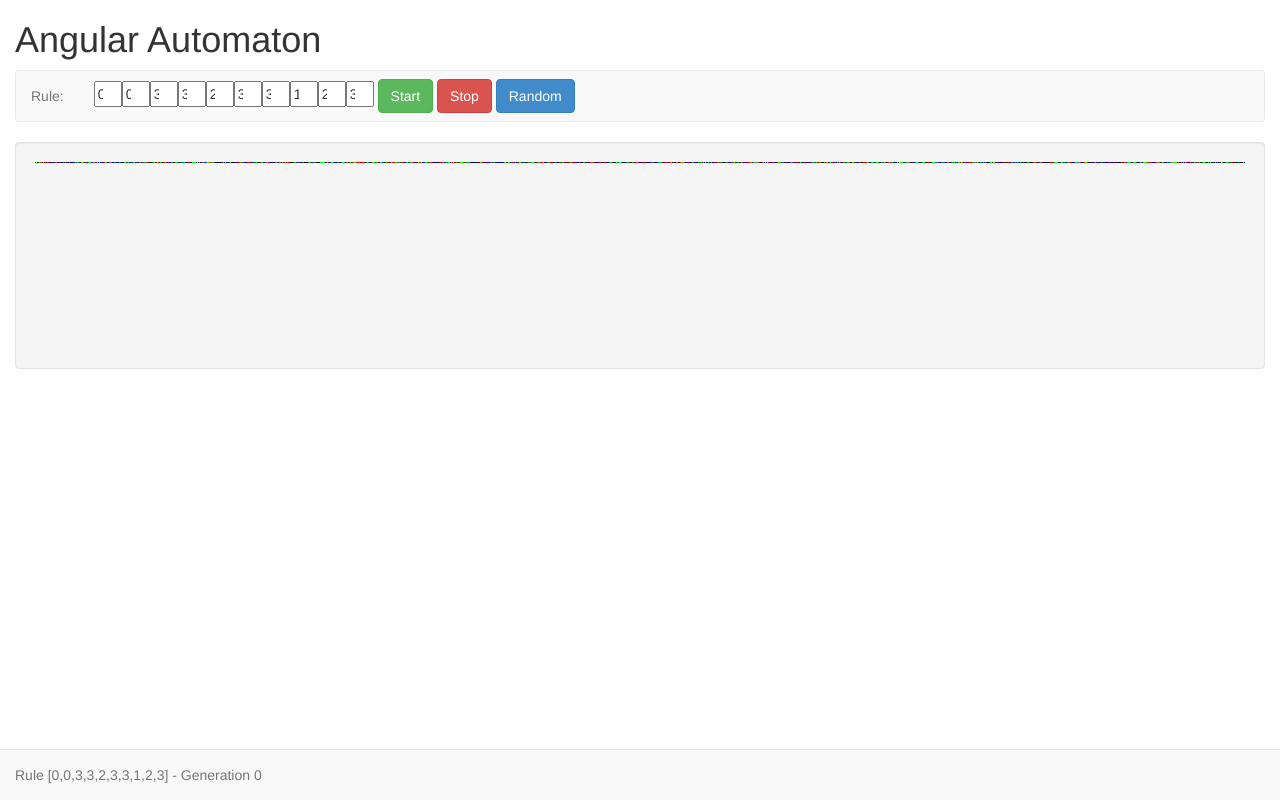
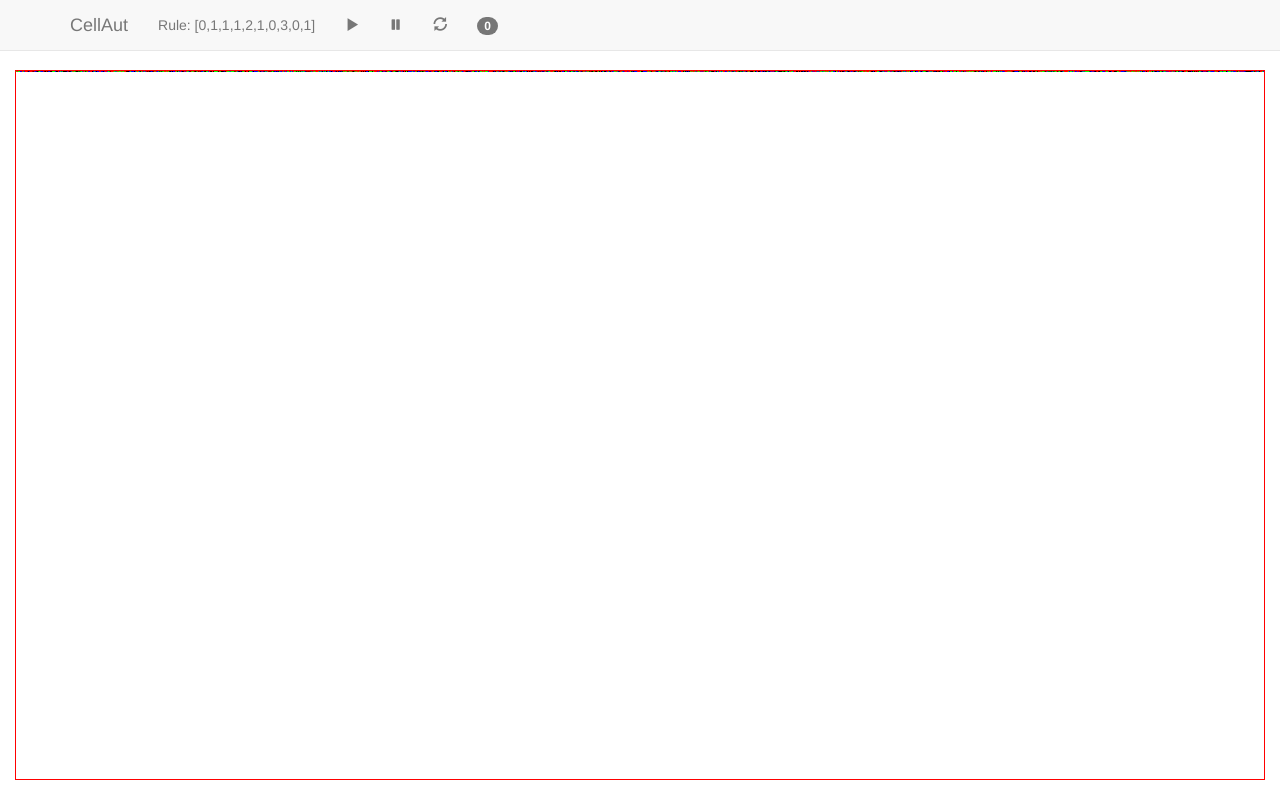
Before and after one commit to hindsholm/cellaut, a website: page app/index.html in a window 1280 px wide. Drawn offline with Linux system fonts and the light colour scheme.

Commit message:
Cleaned up

```diff
--- /dev/null
+++ b/app/app.js
@@ -0,0 +1,3 @@
+/*global angular: false */
+
+angular.module('CellAutApp', ['ui.bootstrap']);
--- /dev/null
+++ b/app/cellaut-controller.js
@@ -0,0 +1,34 @@
+/*global angular: false */
+
+angular.module('CellAutApp')
+
+    .controller('CellAutCtrl', function ($scope, $timeout, $window, cellaut) {
+        'use strict';
+
+        var timer;
+
+        function onTimeout() {
+            cellaut.nextGeneration();
+            timer = $timeout(onTimeout, 50);
+        }
+
+        $scope.start = function () {
+            if (!timer) {
+                timer = $timeout(onTimeout, 50);
+            }
+        };
+
+        $scope.stop = function () {
+            if (timer) {
+                $timeout.cancel(timer);
+                timer = null;
+            }
+        };
+
+        $scope.$on("destroy", function () {
+            $scope.stop();
+        });
+
+        $scope.cellaut = cellaut;
+
+    });
--- /dev/null
+++ b/app/cellaut-directive.js
@@ -0,0 +1,64 @@
+/*global angular: false */
+
+angular.module('CellAutApp')
+
+    .directive('cellaut', function ($window) {
+        'use strict';
+
+        return {
+            restrict: 'A',
+            scope: {
+                model : '='
+            },
+            link: function (scope, element, atttributes) {
+                var canvas = element[0],  // gets the DOM element from Angular's element
+                    context = canvas.getContext('2d');
+
+                function resize() {
+                    canvas.width = element.parent().prop('clientWidth');
+                    canvas.height = element.parent().prop('clientHeight');
+                    scope.model.resize(canvas.width);
+                }
+
+                function scroll() {
+                    var imageData = context.getImageData(0, 1, canvas.width, canvas.height - 1);
+                    context.putImageData(imageData, 0, 0);
+                }
+
+                function drawLine() {
+                    var model = scope.model, y, imageData, data, n, i, cell;
+                    if (model.generation >= canvas.height) {
+                        scroll();
+                    }
+                    y = Math.min(model.generation, canvas.height - 1);
+                    imageData = context.getImageData(0, y, canvas.width, 1);
+                    data = imageData.data;
+                    n = data.length;
+                    for (i = 0; i < n; i += 4) {
+                        cell = model.cells[i / 4];
+                        data[i] = (cell === 1) ? 255 : 0;
+                        data[i + 1] = (cell === 2) ? 255 : 0;
+                        data[i + 2] = (cell === 3) ? 255 : 0;
+                        data[i + 3] = 255;
+                    }
+                    context.putImageData(imageData, 0, y);
+                }
+
+                scope.$watch('model.generation', function (newValue, oldValue) {
+                    // console.log('Model change, generation = ' + scope.model.generation);
+                    drawLine();
+                });
+
+                angular.element($window).on('resize', function () {
+                    scope.$apply(function () {
+                        resize();
+                    });
+                });
+
+                resize();
+                scope.model.init(canvas.width);
+            }
+
+        };
+
+    });
--- /dev/null
+++ b/app/cellaut-service.js
@@ -0,0 +1,47 @@
+/*jslint plusplus: true */
+/*global angular: false */
+
+angular.module('CellAutApp')
+
+    .service('cellaut', function () {
+        'use strict';
+        this.rule = [];
+        this.cells = [];
+        this.size = 0;
+        this.generation = 0;
+
+        this.init = function (size) {
+            this.size = size;
+            this.generation = 0;
+            this.randomRule();
+            this.resize();
+        };
+
+        this.nextGeneration = function () {
+            var prev = 0, cur, i;
+            for (i = 0; i < this.size - 1; i++) {
+                cur = this.rule[prev + this.cells[i] + this.cells[i + 1]];
+                prev = this.cells[i];
+                this.cells[i] = cur;
+            }
+            this.cells[this.size - 1] = this.rule[prev + this.cells[this.size - 1]];
+            this.generation += 1;
+        };
+
+        this.resize = function () {
+            var i;
+            if (this.cells.length < this.size) {
+                for (i = this.cells.length; i < this.size; ++i) {
+                    this.cells[i] = Math.floor(4 * Math.random());
+                }
+            }
+        };
+
+        this.randomRule = function () {
+            var i;
+            for (i = 0; i < 10; ++i) {
+                this.rule[i] = Math.floor(4 * Math.random());
+            }
+        };
+
+    });
--- a/app/css/app.css
+++ b/app/css/app.css
@@ -1,7 +1,23 @@
+html, body {
+    height: 100%;
+}
+
+body {
+    padding-top: 70px;
+}
+
+.fill {
+    height: 100%;
+    width: 100%;
+    padding-bottom: 20px;
+}
 
 canvas {
+    width: 100%;
     height: 100%;
-    width: 100%;
+    min-height: 100%;
+    display: block;
+    border: 1px solid #f00;
 }
 
 input.cellvalue {
--- a/app/index.html
+++ b/app/index.html
@@ -1,5 +1,6 @@
 <!DOCTYPE html>
 <html lang="en" ng-app="CellAutApp">
+
 <head>
     <meta charset="utf-8">
     <meta http-equiv="X-UA-Compatible" content="IE=edge">
@@ -8,36 +9,43 @@
     <link href="css/bootstrap.min.css" rel="stylesheet">
     <link href="css/app.css" rel="stylesheet">
 </head>
+
 <body ng-controller="CellAutCtrl">
 
-        <div class="container-fluid">
-
-            <h1>Angular Automaton</h1>
-
-            <nav class="navbar navbar-default" role="navigation">
-                <p class="navbar-text">Rule:</p>
-                <form class="navbar-form navbar-left" role="search">
-                    <input ng-repeat="num in cellaut.rule track by $index"
-                           ng-model="cellaut.rule[$index]"
-                           class="cellvalue" type="number" min="0" max="3" cellvalue />
-                    <button class="btn btn-success" ng-click="start()">Start</button>
-                    <button class="btn btn-danger" ng-click="stop()">Stop</button>
-                    <button class="btn btn-primary" ng-click="cellaut.randomize()">Random</button>
-                </form>
-            </nav>
-
-            <div class="well canvas-container">
-                <canvas cellaut model="cellaut"></canvas>
+    <div class="navbar navbar-default navbar-fixed-top" role="navigation">
+        <div class="container">
+            <div class="navbar-header">
+                <button type="button" class="navbar-toggle collapsed" data-toggle="collapse" data-target=".navbar-collapse">
+                    <span class="sr-only">Toggle navigation</span>
+                    <span class="icon-bar"></span>
+                    <span class="icon-bar"></span>
+                    <span class="icon-bar"></span>
+                </button>
+                <a class="navbar-brand" href="#">CellAut</a>
+            </div>
+            <div class="navbar-collapse collapse">
+                <p class="navbar-text">Rule: {{cellaut.rule}}</p>
+                <ul class="nav navbar-nav">
+                    <li><a href="#" ng-click="start()"><span class="glyphicon glyphicon-play"></span></a></li>
+                    <li><a href="#" ng-click="stop()"><span class="glyphicon glyphicon-pause"></span></a></li>
+                    <li><a href="#" ng-click="cellaut.randomRule()"><span class="glyphicon glyphicon-refresh"></span></a></li>
+                </ul>
+                <p class="navbar-text"><span class="badge">{{cellaut.generation}}</span></p>
+            </div>
+            <!--/.nav-collapse -->
+        </div>
     </div>
 
-            <nav class="navbar navbar-default navbar-fixed-bottom">
-                <p class="navbar-text">Rule {{cellaut.rule}} - Generation {{cellaut.generation}}</p>
-            </nav>
-
+    <div class="container fill">
+        <canvas cellaut model="cellaut"></canvas>
     </div>
 
     <script src="lib/angular.min.js"></script>
     <script src="lib/ui-bootstrap-tpls-0.11.0.min.js"></script>
-        <script src="js/app.js"></script>
+    <script src="app.js"></script>
+    <script src="cellaut-service.js"></script>
+    <script src="cellaut-controller.js"></script>
+    <script src="cellaut-directive.js"></script>
 </body>
+
 </html>
--- a/app/js/app.js
+++ /dev/null
@@ -1,151 +0,0 @@
-/*jslint plusplus: true */
-/*global angular: false, document: false, console: false */
-
-var app = angular.module('CellAutApp', ['ui.bootstrap']);
-
-app.service('cellaut', function () {
-    'use strict';
-    this.rule = [];
-    this.cells = [];
-    this.size = 0;
-    this.generation = 0;
-
-    this.init = function (size) {
-        this.size = size;
-        this.generation = 0;
-        this.randomize();
-    };
-
-    this.nextGeneration = function () {
-        var prev = 0, cur, i;
-        for (i = 0; i < this.size - 1; i++) {
-            cur = this.rule[prev + this.cells[i] + this.cells[i + 1]];
-            prev = this.cells[i];
-            this.cells[i] = cur;
-        }
-        this.cells[this.size - 1] = this.rule[prev + this.cells[this.size - 1]];
-        this.generation += 1;
-    };
-
-    this.randomize = function () {
-        var i;
-        for (i = 0; i < 10; ++i) {
-            this.rule[i] = Math.floor(4 * Math.random());
-        }
-        for (i = 0; i < this.size; ++i) {
-            this.cells[i] = Math.floor(4 * Math.random());
-        }
-    };
-
-});
-
-app.controller('CellAutCtrl', ['$scope', '$timeout', '$window', 'cellaut',
-    function ($scope, $timeout, $window, cellaut) {
-        'use strict';
-
-        var timer;
-
-        function onTimeout() {
-            cellaut.nextGeneration();
-            timer = $timeout(onTimeout, 50);
-        }
-
-        $scope.start = function () {
-            if (!timer) {
-                timer = $timeout(onTimeout, 50);
-            }
-        };
-
-        $scope.stop = function () {
-            if (timer) {
-                $timeout.cancel(timer);
-                timer = null;
-            }
-        };
-
-        $scope.$on("destroy", function () {
-            $scope.stop();
-        });
-
-        $scope.cellaut = cellaut;
-
-    }]);
-
-app.directive('cellaut', ['$window', function ($window) {
-    'use strict';
-
-    return {
-        restrict: 'A',
-        scope: {
-            model : '='
-        },
-        link: function (scope, element, atttributes) {
-            var canvas = element[0],  // gets the DOM element from Angular's element
-                context = canvas.getContext('2d');
-
-            function resize() {
-                canvas.width = element.parent().prop('clientWidth');
-                canvas.height = element.parent().prop('clientHeight');
-                scope.model.init(canvas.width);
-            }
-
-            function scroll() {
-                var imageData = context.getImageData(0, 1, canvas.width, canvas.height - 1);
-                context.putImageData(imageData, 0, 0);
-            }
-
-            function drawLine() {
-                var model = scope.model, y, imageData, data, n, i, cell;
-                if (model.generation >= canvas.height) {
-                    scroll();
-                }
-                y = Math.min(model.generation, canvas.height - 1);
-                imageData = context.getImageData(0, y, canvas.width, 1);
-                data = imageData.data;
-                n = data.length;
-                for (i = 0; i < n; i += 4) {
-                    cell = model.cells[i / 4];
-                    data[i] = (cell === 1) ? 255 : 0;
-                    data[i + 1] = (cell === 2) ? 255 : 0;
-                    data[i + 2] = (cell === 3) ? 255 : 0;
-                    data[i + 3] = 255;
-                }
-                context.putImageData(imageData, 0, y);
-            }
-
-            scope.$watch('model.generation', function (newValue, oldValue) {
-                // console.log('Model change, generation = ' + scope.model.generation);
-                drawLine();
-            });
-
-            angular.element($window).on('resize', function () {
-                scope.$apply(function () {
-                    resize();
-                });
-            });
-
-            resize();
-        }
-
-    };
-
-}]);
-
-app.directive('cellvalue', function () {
-    'use strict';
-    var OK_PATTERN = /^[0-3]$/;
-    return {
-        require: 'ngModel',
-        link: function (scope, elm, attrs, ctrl) {
-            ctrl.$parsers.unshift(function (viewValue) {
-                if (OK_PATTERN.test(viewValue)) {
-                    ctrl.$setValidity('cellvalue', true);
-                    return viewValue;
-                } else {
-                    ctrl.$setValidity('cellvalue', false);
-                    return 0;
-                }
-            });
-        }
-    };
-});
```
Also changed, not shown: app/index-async.html (deleted, +0 -61 lines), nbproject/private/private.xml (deleted, +0 -11 lines), nbproject/project.xml (deleted, +0 -9 lines), app/fonts/glyphicons-halflings-regular.ttf (added), app/fonts/glyphicons-halflings-regular.woff (added), 5 other files. Lines whose indentation alone changed are shown as unchanged.
